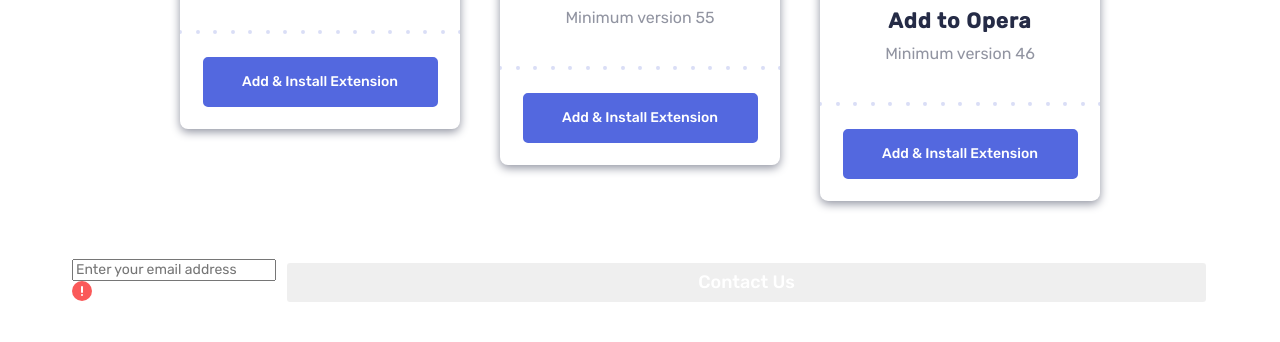
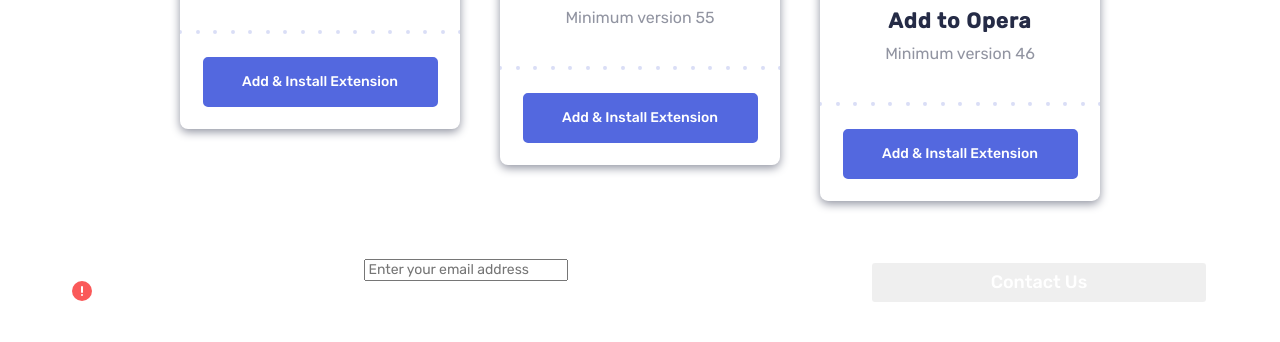
Before and after one commit to HamnaIshaq/bookmark-landing-page, a website built with Parcel: page src/index.html in a window 1280 px wide. Shown: the part 925-1267 px from the top of the page. Built offline with nearby package versions, Linux system fonts and the light colour scheme.

Commit message:
Add flex utility classes

```diff
--- a/src/scss/layout/_flex.scss
+++ b/src/scss/layout/_flex.scss
@@ -8,6 +8,10 @@
 
 .flex-justify-between {
   justify-content: space-between;
+}
+
+.flex-justify-center {
+  justify-content: center;
 }
 
 .flex-gap-1 {
@@ -42,4 +46,12 @@
   .flex-width-39-desktop {
     width: 39%;
   }
+
+  .flex-width-70-desktop {
+    width: 70%;
+  }
+
+  .flex-width-30-desktop {
+    width: 30%;
+  }
 }
```
